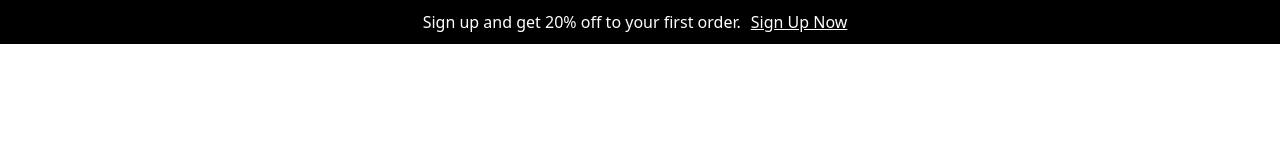
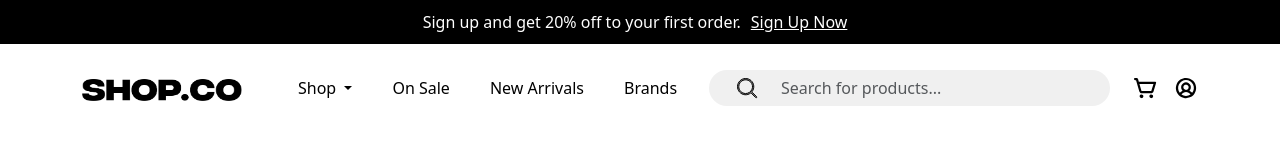
Before and after one commit to Ragheed173/SHOP.CO-website, a plain HTML site: page index.html in a window 1280 px wide. Drawn offline with nearby package versions, Linux system fonts and the light colour scheme.

Commit message:
navbar-section

```diff
--- a/assets/css/index.css
+++ b/assets/css/index.css
@@ -1,10 +1,90 @@
-header p, header a {
-    background-color: #000000;
+header {
+    background-color: #000;
+}
+
+header p,
+header a {
     color: #fff;
     padding: 10px;
 }
+
+nav a img {
+    height: 22px;
+    width: 160px;
+}
+
+nav .search-box {
+    background-color: #f0f0f0;
+    border-radius: 62px;
+    padding: 0 16px;
+}
+
+nav .search-input {
+    background: transparent;
+    border: 0;
+}
+
+nav .search-icon-wrapper {
+    background: transparent;
+    border: 0;
+}
+nav .navbar-collapse {
+    flex-grow: 0;
+}
+form.d-flex {
+    flex-grow: 1;
+}
+
+form.d-flex .search-box {
+    width: 100%;
+    margin-right: 0;
+}
+
+nav .navbar-toggler {
+    border: none;
+    color: #000;
+    padding: 0 10px;
+}
+
+#search-icon {
+    display: none !important;
+}
+
+@media (max-width: 1200px) {
+    nav .navbar-collapse .navbar-nav {
+        gap: 0.5rem !important;
+    }
+}
+
 @media screen and (max-width: 425px) {
-    header p, header a {
+
+    header p,
+    header a {
         padding: 5px;
     }
 }
+
+@media (max-width: 390px) {
+    nav form[role="search"] {
+        display: none !important;
+    }
+
+    #search-icon {
+        display: block !important;
+    }
+
+    .icons {
+        gap: .5rem !important;
+    }
+
+    .navbar-brand img {
+        width: 126px;
+        height: 18px;
+    }
+}
+
+@media (max-width: 332px) {
+    nav .navbar-brand {
+        margin-right: 20px !important;
+    }
+}
--- a/index.html
+++ b/index.html
@@ -17,6 +17,54 @@
   </header>
   <!-- Header End -->
 
+  <!-- Navbar Start -->
+  <nav class="navbar navbar-expand-lg">
+    <div class="container">
+      <button class="navbar-toggler me-auto" type="button" data-bs-toggle="collapse"
+        data-bs-target="#navbarSupportedContent" aria-controls="navbarSupportedContent" aria-expanded="false"
+        aria-label="Toggle navigation">
+        <span class="navbar-toggler-icon"></span>
+      </button>
+      <a class="navbar-brand me-5" href="./index.html ">
+        <img src="./assets/imgs/nav/logo.webp" alt="logo">
+      </a>
+      <div class="collapse navbar-collapse" id="navbarSupportedContent">
+        <ul class="navbar-nav me-4 mb-2 mb-lg-0 gap-4">
+          <li class="nav-item dropdown">
+            <a class="nav-link dropdown-toggle active" href="#" role="button" data-bs-toggle="dropdown" aria-expanded="false">
+              Shop
+            </a>
+          </li>
+          <li class="nav-item">
+            <a class="nav-link active" href="#">On Sale</a>
+          </li>
+          <li class="nav-item">
+            <a class="nav-link active" href="#">New Arrivals</a>
+          </li>
+          <li class="nav-item">
+            <a class="nav-link active" href="#">Brands</a>
+          </li>
+        </ul>
+      </div>
+      <div class="d-flex flex-grow-1 align-items-center">
+        <form class="d-flex flex-grow-1 me-4" role="search">
+          <div class="input-group search-box">
+            <span class="input-group-text search-icon-wrapper">
+              <img src="./assets/imgs/nav/search-icon.svg" alt="search-icon" class="search-icon">
+            </span>
+            <input type="text" class="form-control search-input" placeholder="Search for products...">
+          </div>
+        </form>
+
+        <div class="d-flex gap-3 icons">
+          <img src="./assets/imgs/nav/search-icon.svg" alt="search-icon" class="nav-icon" id="search-icon">
+          <img src="./assets/imgs/nav/cart-icon.svg" alt="cart-icon" class="nav-icon">
+          <img src="./assets/imgs/nav/user-icon.svg" alt="user-icon" class="nav-icon">
+        </div>
+
+      </div>
+    </div>
+  </nav>
   <script src="https://cdn.jsdelivr.net/npm/bootstrap@5.3.8/dist/js/bootstrap.bundle.min.js"
     integrity="sha384-FKyoEForCGlyvwx9Hj09JcYn3nv7wiPVlz7YYwJrWVcXK/BmnVDxM+D2scQbITxI"
     crossorigin="anonymous"></script>
```
